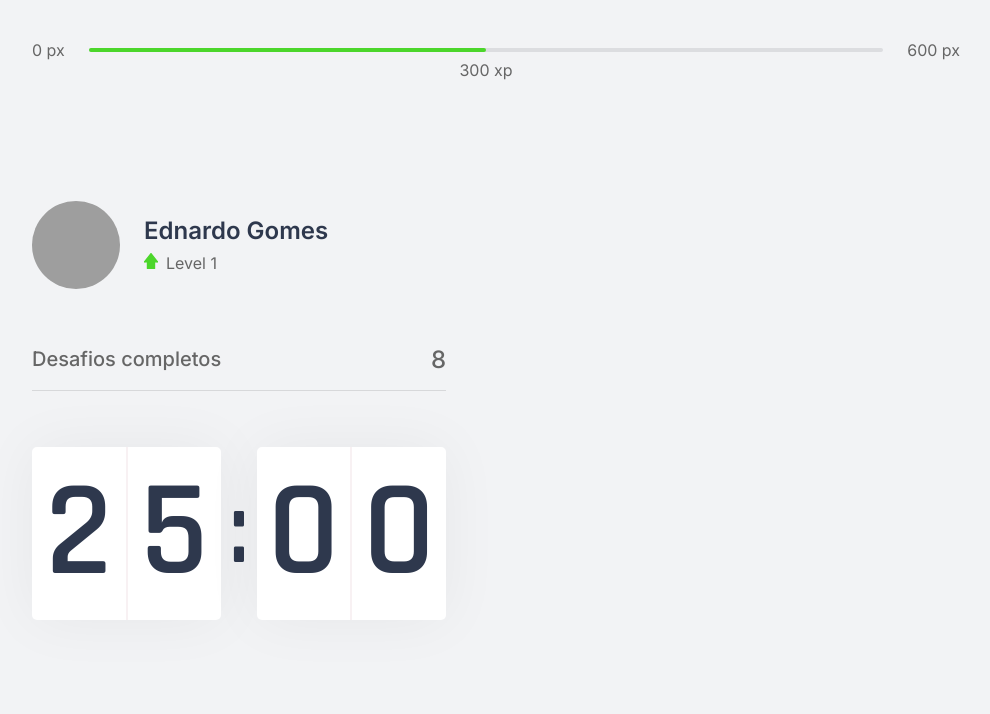
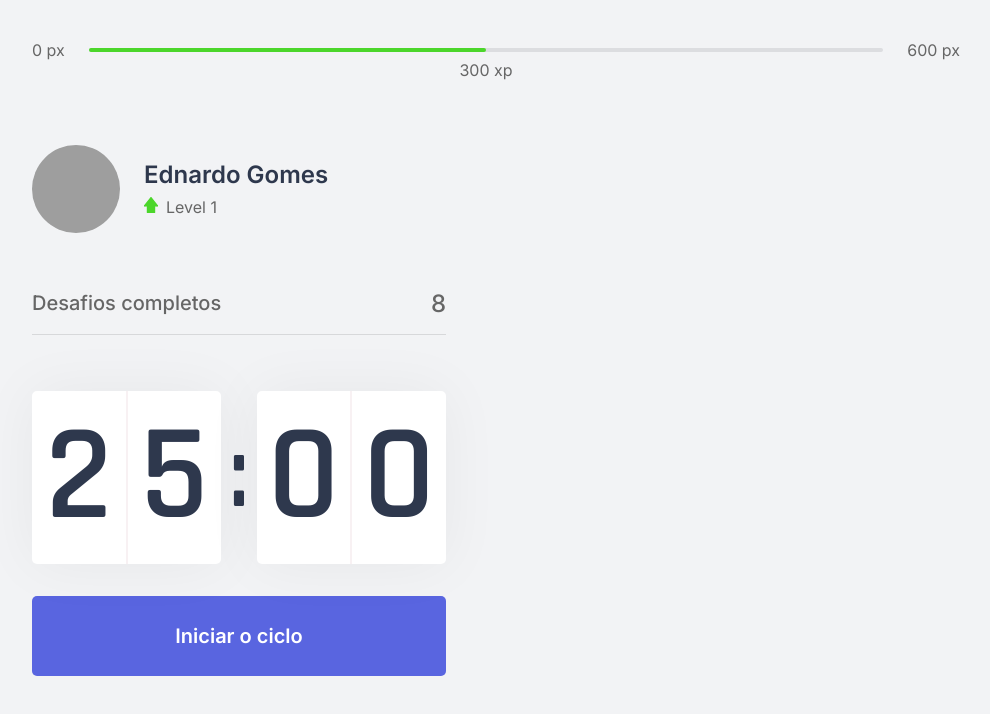
Before and after one commit to Nardogomes/moveit-next, a Next.js app: page / in a window 1280 px wide. Shown: the top 714 px of the page, without its empty margins (144-1134 px from the left). Built offline with nearby package versions, Linux system fonts and the light colour scheme; grey boxes are pictures that could not be loaded.

Commit message:
Criação do botão no componente Countdown.tsx e a funcionalidade de regreção do contator.

```diff
--- a/src/components/Countdown.tsx
+++ b/src/components/Countdown.tsx
@@ -1,17 +1,49 @@
+import { useState, useEffect } from 'react'
 import styles from '../styles/components/Countdown.module.css'
 
 export function Countdown() {
+  const [time, setTime] = useState(25 * 60)
+  const [active, setActive] = useState(false)
+
+  const minutes = Math.floor(time / 60)
+  const seconds = time % 60
+
+  const [minuteLeft, minuteRight] = String(minutes).padStart(2, '0').split('')
+  const [secondLeft, secondRight] = String(seconds).padStart(2, '0').split('')
+
+  function startCountdown() {
+    setActive(true)
+  }
+
+  useEffect(() => {
+    if(active && time > 0) {
+      setTimeout(() => {
+        setTime(time - 1)
+      }, 1000)
+    }
+  }, [active, time])
+
   return (
-    <div className={styles.countdownContainer}>
-      <div>
-        <span>2</span>
-        <span>5</span>
+    <div>
+      <div className={styles.countdownContainer}>
+        <div>
+          <span>{minuteLeft}</span>
+          <span>{minuteRight}</span>
+        </div>
+        <span>:</span>
+        <div>
+          <span>{secondLeft}</span>
+          <span>{secondRight}</span>
+        </div>
       </div>
-      <span>:</span>
-      <div>
-        <span>0</span>
-        <span>0</span>
-      </div>
+
+      <button
+        type="button"
+        className={styles.countdownButton}
+        onClick={startCountdown}
+      >
+        Iniciar o ciclo
+      </button>
     </div>
   )
 }
--- a/src/styles/components/Countdown.module.css
+++ b/src/styles/components/Countdown.module.css
@@ -36,3 +36,28 @@
   font-size: 6.25rem;
   margin: 0 0.5rem;
 }
+
+.countdownButton {
+  width: 100%;
+  height: 5rem;
+  margin-top: 2rem;
+
+  display: flex;
+  justify-content: center;
+  align-items: center;
+
+  border: 0;
+  border-radius: 5px;
+
+  background: var(--blue);
+  color: var(--white);
+
+  font-size: 1.25rem;
+  font-weight: 600;
+
+  transition: background-color 0.2s;
+}
+
+.countdownButton:hover {
+  background: var(--blue-dark);
+}
```
